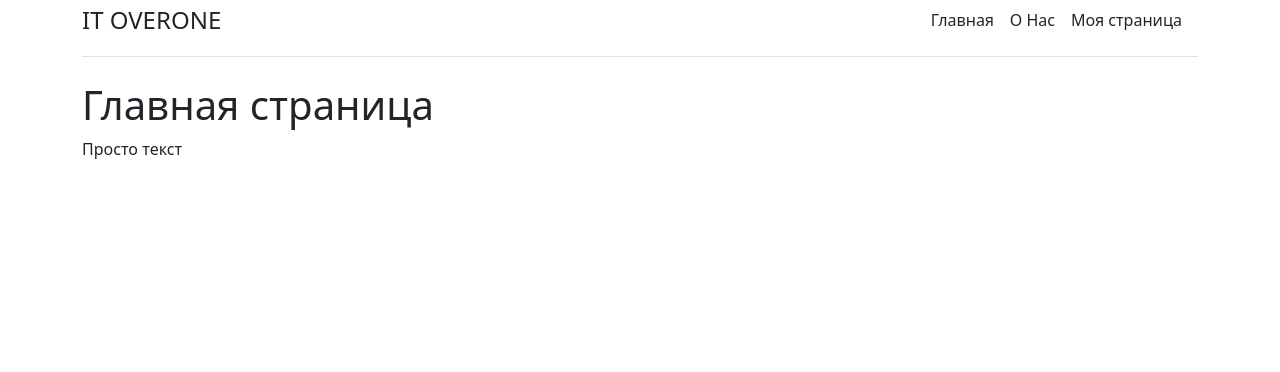
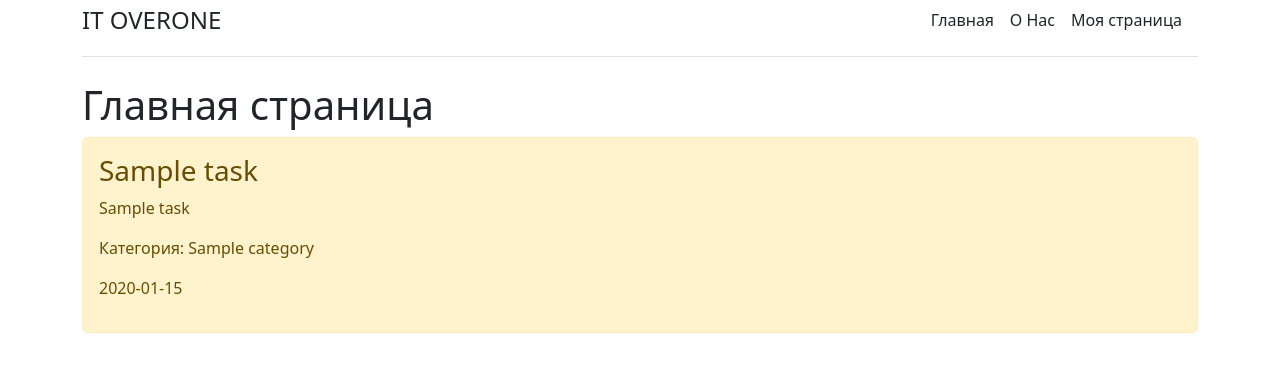
Before and after one commit to Alepton/ToDoTasks, a Django app: template web_task/main/templates/main/index.html in a window 1280 px wide. Shown: the top 372 px of the page. Run offline with Django 3.2, Linux system fonts and the light colour scheme; the template is opened without the code that fills it: most values are stand-ins (such as "Sample title", 1, 10 or a date in 2020).

Commit message:
Get and output data from the db

```diff
--- a/web_task/main/models.py
+++ b/web_task/main/models.py
@@ -7,3 +7,7 @@ class Task(models.Model):
         return self.title
     category = models.CharField('Категория', max_length=10, help_text='Укажите категорию задачи')
     curentdate = models.DateTimeField(auto_now_add=True)
+
+    class Meta:
+        verbose_name='Задача'
+        verbose_name_plural='Задачи'
--- a/web_task/main/templates/main/index.html
+++ b/web_task/main/templates/main/index.html
@@ -1,11 +1,19 @@
 {% extends 'main/base.html' %}
 
 {%block title%}
-Главная
+    {{ title }}
 {%endblock%}
 
 
 {%block content%}
     <h1>Главная страница</h1>
-    <p>Просто текст</p>
+    {% for el in tasks %}
+    <div class="alert alert-warning mt-2">
+        <h3>{{el.title}}</h3>
+        <p>{{el.task}}</p>
+        <p>Категория: {{el.category}}</p>
+        <p>{{el.curentdate}}</p>
+
+    </div>
+    {% endfor %}
 {%endblock%}
--- a/web_task/main/views.py
+++ b/web_task/main/views.py
@@ -1,8 +1,10 @@
 from django.shortcuts import render
 from django.http import HttpResponse
+from .models import Task
 
 def index(request):
-    return render(request, 'main/index.html')
+    task = Task.objects.all()
+    return render(request, 'main/index.html', {'title': 'Главная страница', 'tasks': task})
 
 def about(request):
     return render(request, 'main/about.html')
```
